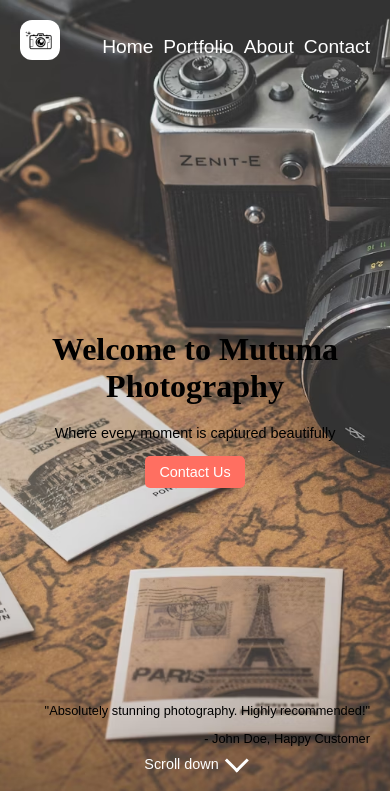
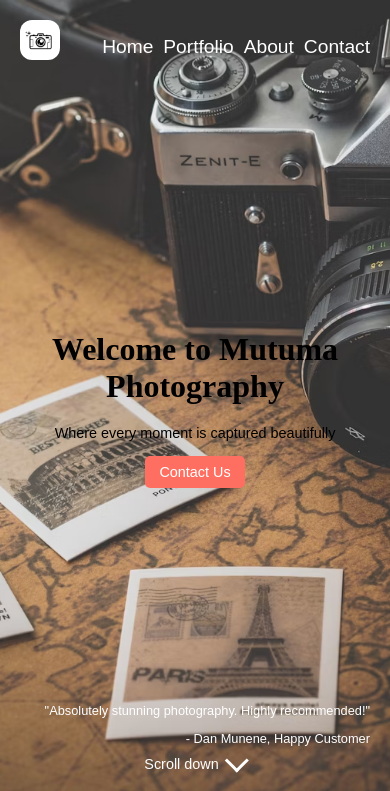
Before and after one commit to Dan-Muchiri/Mutuma-Photography, a React (Vite) app: page / in a window 390 px wide. Shown: the top 791 px of the page. Built offline with nearby package versions, Linux system fonts and the light colour scheme; a web font is replaced by a local one.

Commit message:
modified color of testimonial

```diff
--- a/src/components/HeroSection.jsx
+++ b/src/components/HeroSection.jsx
@@ -28,7 +28,7 @@ const HeroSection = () => {
       </nav>
       <div className="testimonials">
         <p>"Absolutely stunning photography. Highly recommended!"</p>
-        <p>- John Doe, Happy Customer</p>
+        <p>- Dan Munene, Happy Customer</p>
       </div>
     </section>
   );
--- a/src/index.css
+++ b/src/index.css
@@ -218,7 +218,7 @@ body {
   left: 0;
   width: 100%;
   height: 100%;
-  background-color: rgba(255, 255, 255, 0.8); /* Semi-transparent white overlay */
+  background-color: rgba(0, 0, 0, 0.8);
 }
 
 .about-section .background-image {
@@ -381,7 +381,7 @@ body {
 
   .testimonials p {
     font-size: 0.8rem; /* Further reduced font size for small screens */
-    color: black;
+    color: white;
   }
 
   .featured-items {
```
